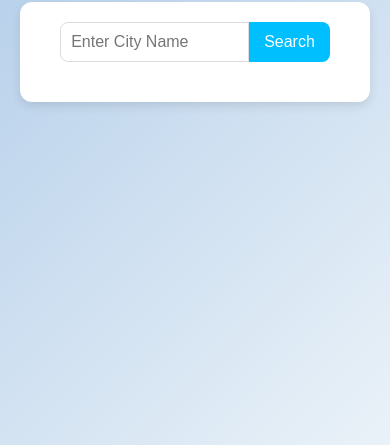
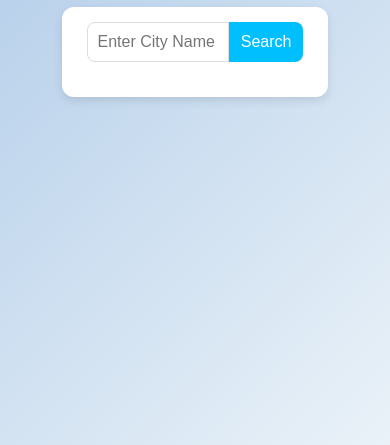
Before and after one commit to SamiaWajid7/Live-Weather-App, a plain HTML site: page index.html in a window 390 px wide. Shown: the part 399-844 px from the top of the page. Drawn offline with Linux system fonts and the light colour scheme.

Commit message:
Update style.css

```diff
--- a/style.css
+++ b/style.css
@@ -86,3 +86,19 @@
     font-weight: bold;
     color: #00bfff;
   }
+
+/* Mobile styles */
+@media (max-width: 600px) {
+    .container {
+        width: 80%;
+        padding: 15px;
+    }
+
+    #cityInput {
+        width: 60%;
+    }
+
+    #searchBtn {
+        padding: 8px 12px;
+    }
+}
```
